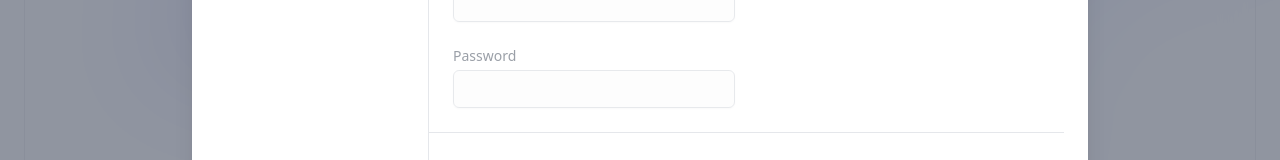
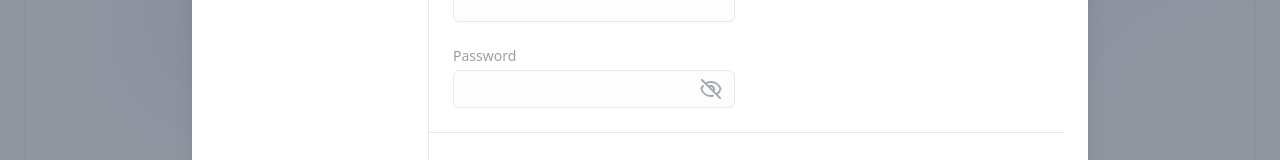
Before and after one commit to kore/portalific, a Next.js app: page / in a window 1280 px wide. Both pictures are taken after a click on the button "View notifications". Shown: the part 638-798 px from the top of the page. Built offline with nearby package versions, Linux system fonts and the light colour scheme.

Commit message:
feat: Allow to hide/show password

```diff
--- a/components/Settings/Settings.js
+++ b/components/Settings/Settings.js
@@ -2,12 +2,16 @@ import { Fragment, useState } from "react";
 import { Switch } from "@headlessui/react";
 import { QRCodeSVG } from "qrcode.react";
 import useLocalStorage from "../../utils/useLocalStorage";
+import { EyeIcon, EyeOffIcon } from "@heroicons/react/outline";
 
 function classNames(...classes) {
   return classes.filter(Boolean).join(" ");
 }
 
 export default function Settings({ settings, setSettings }) {
+  const [showPassword, setShowPassword] = useState(false);
+  const [includePassword, setIncludePassword] = useState(false);
+
   const setSetting = (setting, value) => {
     if (setting === "synchronize" && value) {
       settings.identifier =
@@ -215,8 +219,9 @@ export default function Settings({ settings, setSettings }) {
               >
                 Password
               </label>
+              <div className="relative">
                 <input
-                type="text"
+                  type={showPassword ? "text" : "password"}
                   name="password"
                   id="password"
                   disabled={!settings.synchronize}
@@ -224,6 +229,17 @@ export default function Settings({ settings, setSettings }) {
                   onChange={(event) => setSetting("password", event.target.value)}
                   className="mt-1 block w-full rounded-md border border-gray-300 py-2 px-3 shadow-sm focus:border-primary-500 focus:outline-none focus:ring-primary-500 dark:bg-gray-800 dark:text-white sm:text-sm"
                 />
+
+                <button
+                  onClick={() => setShowPassword(!showPassword)}
+                  className="absolute inset-y-0 right-0 pr-3 flex items-center text-sm leading-5"
+                >
+                  {showPassword ?
+                    <EyeIcon className="h-6 w-6 text-gray-600 dark:text-gray-400" aria-hidden="true" /> :
+                    <EyeOffIcon className="h-6 w-6 text-gray-600 dark:text-gray-400" aria-hidden="true" />
+                  }
+                </button>
+              </div>
             </div>
             {settings.synchronize && (
               <div className="text-center">
```
Lines whose indentation alone changed are shown as unchanged.
